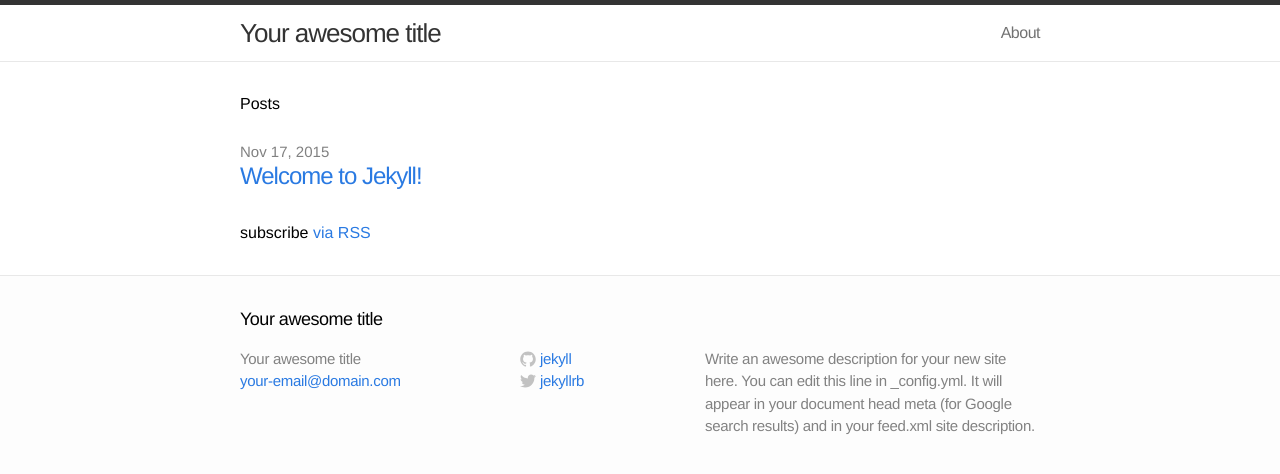
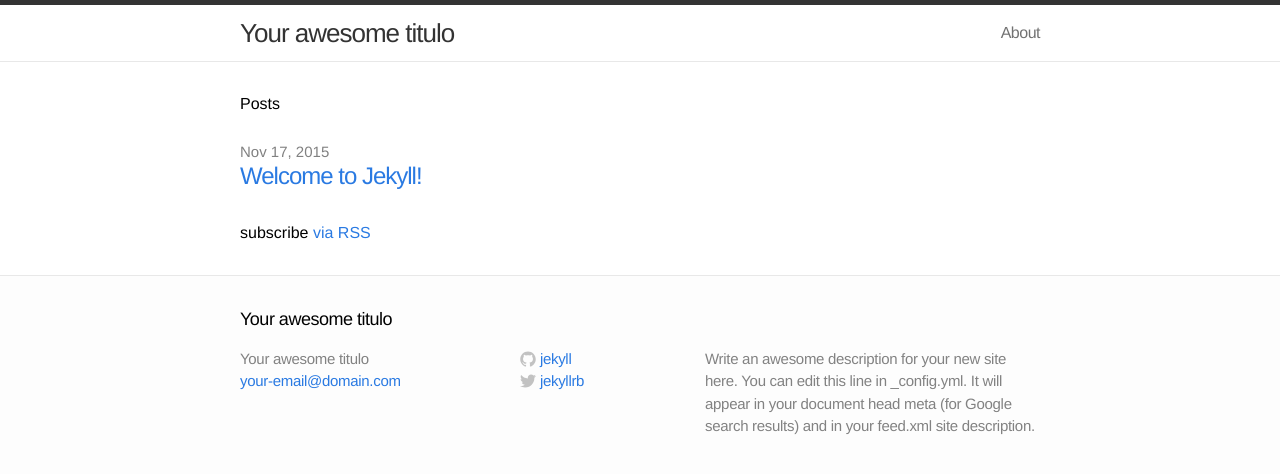
Before and after one commit to suazpt/jekyll2, a Jekyll site: the page built from index.html, in a window 1280 px wide. Shown: the top 474 px of the page. Built offline with Jekyll 4.4.1, drawn with Linux system fonts in a browser that asks for light colours.

Commit message:
first good commmit

```diff
--- a/_config.yml
+++ b/_config.yml
@@ -1,5 +1,5 @@
 # Site settings
-title: Your awesome title
+title: Your awesome titulo
 email: your-email@domain.com
 description: "Write an awesome description for your new site here. You can edit this line in _config.yml. It will appear in your document head meta (for Google search results) and in your feed.xml site description."
 baseurl: ""
--- a/_includes/head.html
+++ b/_includes/head.html
@@ -7,6 +7,6 @@
     <link rel="canonical" href="{{ page.url | replace:'index.html','' | prepend: site.baseurl | prepend: site.url }}">
 
     <!-- Custom CSS -->
-    <link rel="stylesheet" href="{{ "/css/main.css" | prepend: site.baseurl }}">
+    <link rel="stylesheet" href="{{ "css/main.css" | prepend: site.baseurl }}">
 
 </head>
```
Also changed, not shown: 4 other files.
